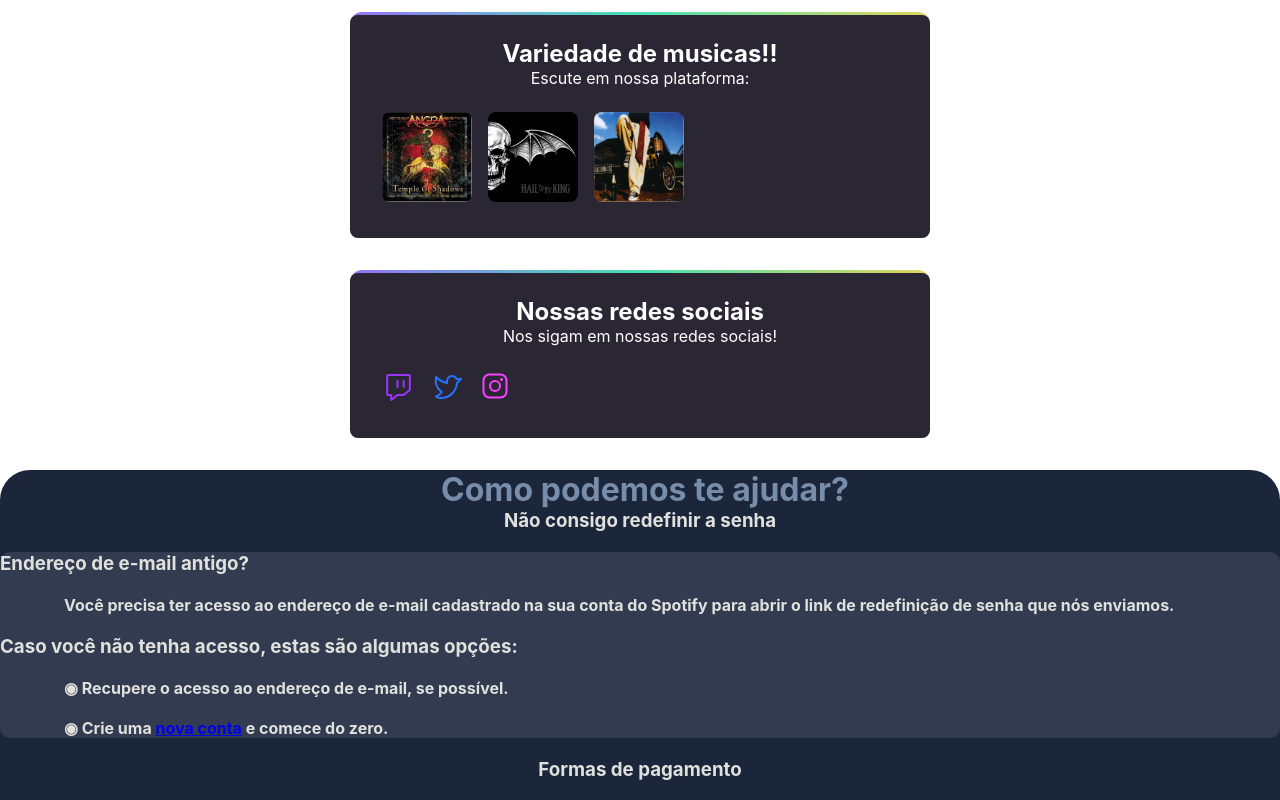
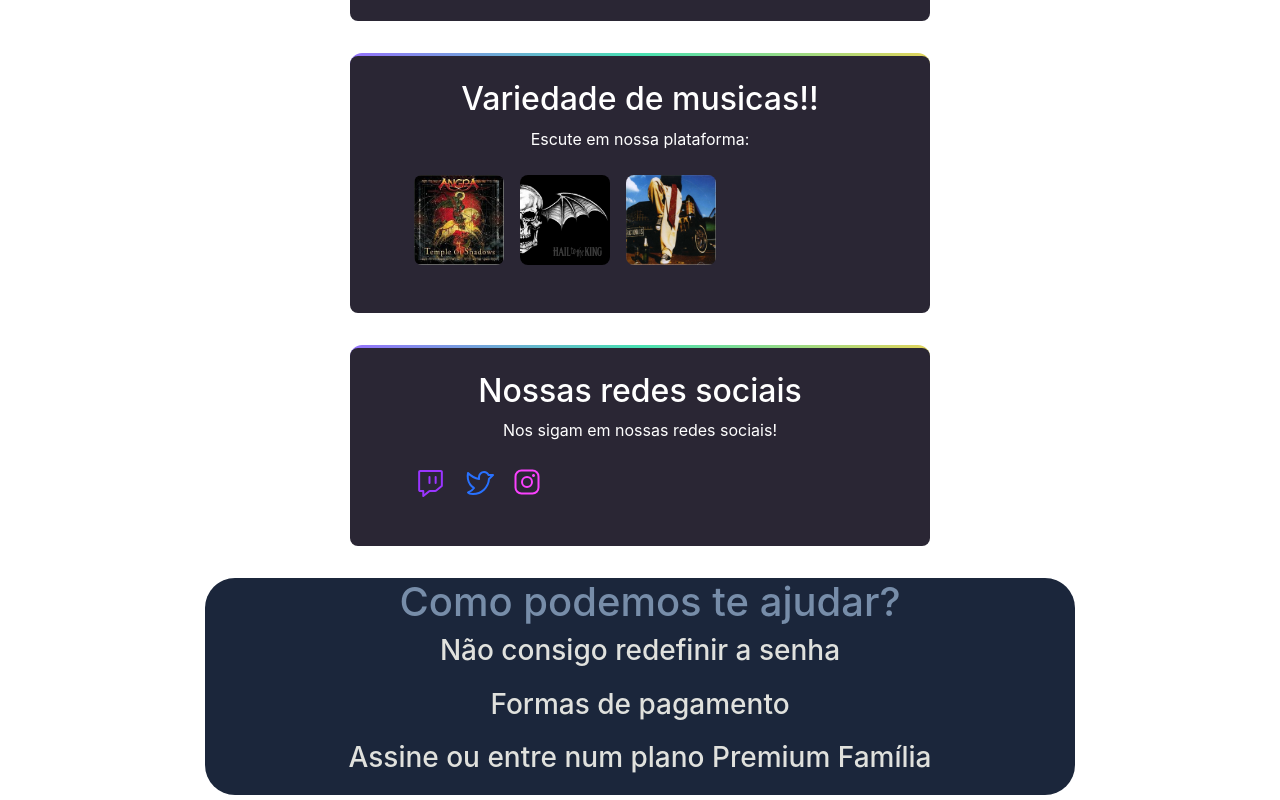
Before and after one commit to willferal/web-cenario-II, a React (Create React App) app: page / in a window 1280 px wide. Shown: the part 180-980 px from the top of the page. Built offline with nearby package versions, Linux system fonts and the light colour scheme.

Commit message:
Boostrap

```diff
--- a/public/index.html
+++ b/public/index.html
@@ -9,6 +9,7 @@
       name="description"
       content="Web site created using create-react-app"
     />
+    <link href="https://cdn.jsdelivr.net/npm/bootstrap@5.0.2/dist/css/bootstrap.min.css" rel="stylesheet" integrity="sha384-EVSTQN3/azprG1Anm3QDgpJLIm9Nao0Yz1ztcQTwFspd3yD65VohhpuuCOmLASjC" crossorigin="anonymous">
     <link rel="apple-touch-icon" href="%PUBLIC_URL%/logo192.png" />
     <!--
       manifest.json provides metadata used when your web app is installed on a
--- a/src/Faq.js
+++ b/src/Faq.js
@@ -1,6 +1,7 @@
 import React from "react";
 import "./Faq.css";
 import copiei from "./assets/images/copiei.png";
+import "./Home.css";
 
 
 
@@ -10,7 +11,7 @@
 
 const Faq = props =>{
     return(
-    <div class="container-fluid">
+    <div clas="container-fluid">
         <div class="row">
             <div class="col-sm-2"></div>
             <div class="interface col-sm-8 well well-md">
```
